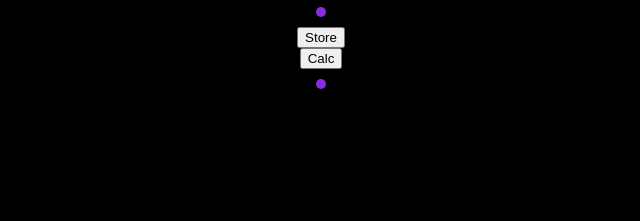
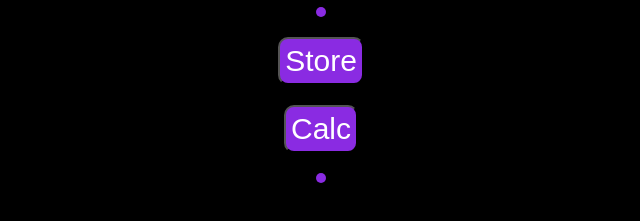
Before and after one commit to afieif/FrontendChallenges, a plain HTML site: page location-test/index.html in a window 1280 px wide. Shown: the part 275-496 px from the top of the page, without its empty margins (319-959 px from the left). Drawn offline with Linux system fonts and the light colour scheme.

Commit message:
location button

```diff
--- a/location-test/index.html
+++ b/location-test/index.html
@@ -25,6 +25,14 @@
             padding: 5px;
             margin: 10px;
         }
+        button{
+            background-color: blueviolet;
+            color: white;
+            border-radius: 10px;
+            padding: 5px;
+            margin: 10px;
+            font-size: 30px;
+        }
     </style>
 </head>
 <body>
@@ -33,8 +41,8 @@
         <div id="lon" class="coord"></div>
         <span>Latitude</span>
         <div id="lat" class="coord"></div>
-        <button onclick="Store">Store</button>
-        <button onclick="Calc">Calc</button>
+        <button onclick="Store()">Store</button>
+        <button onclick="Calc()">Calc</button>
         <!-- <span>Altitude</span>-->
         <div id="alt" class="coord"></div>
         <!-- <div id="btn">Refresh</div> -->
@@ -45,13 +53,13 @@
         {
             lt1 = lt;
             ln1 = ln;
-            alert('done');
+            alert(`${ln1},${lt1}`);
         }
-        function Calc(lat1, lon1, lat2, lon2)
+        function Calc()
         {
             const p = 0.017453292519943295;    // Math.PI / 180
             const c = Math.cos;
-            const a = 0.5 - c((lat2 - lat1) * p)/2 + c(lat1 * p) * c(lat2 * p) * (1 - c((lon2 - lon1) * p))/2;
+            const a = 0.5 - c((lt - lt1) * p)/2 + c(lt1 * p) * c(lt * p) * (1 - c((ln - ln1) * p))/2;
             const res =  12742 * Math.asin(Math.sqrt(a)) * 1000;
             document.getElementById('alt').innerHTML = res;
         }
```
